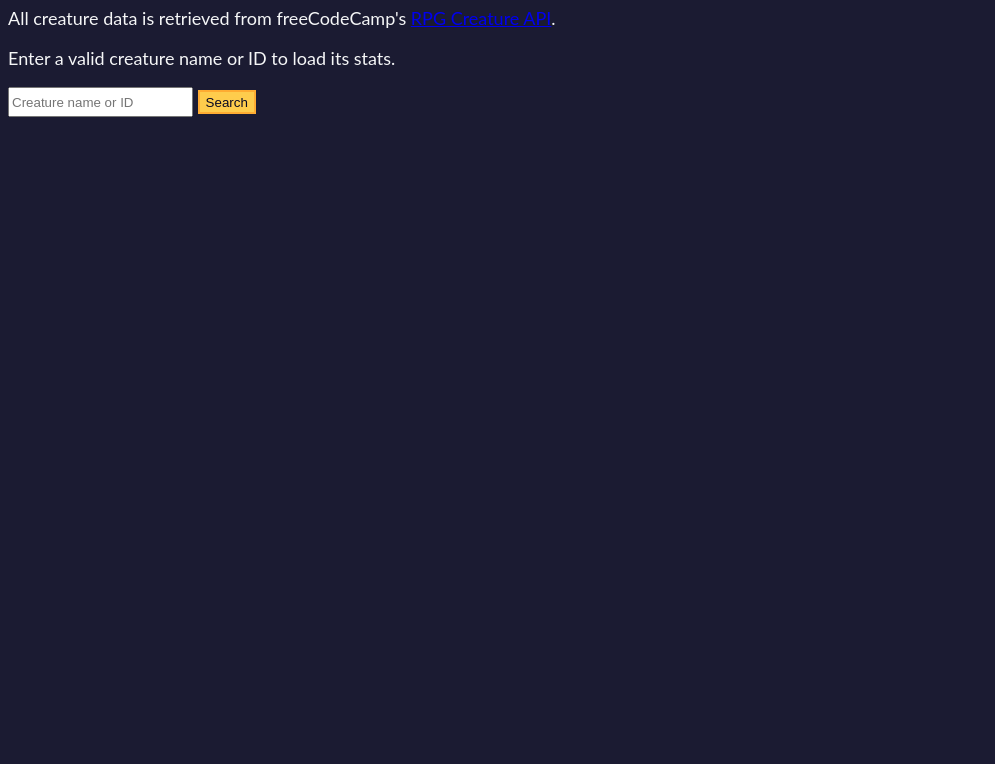
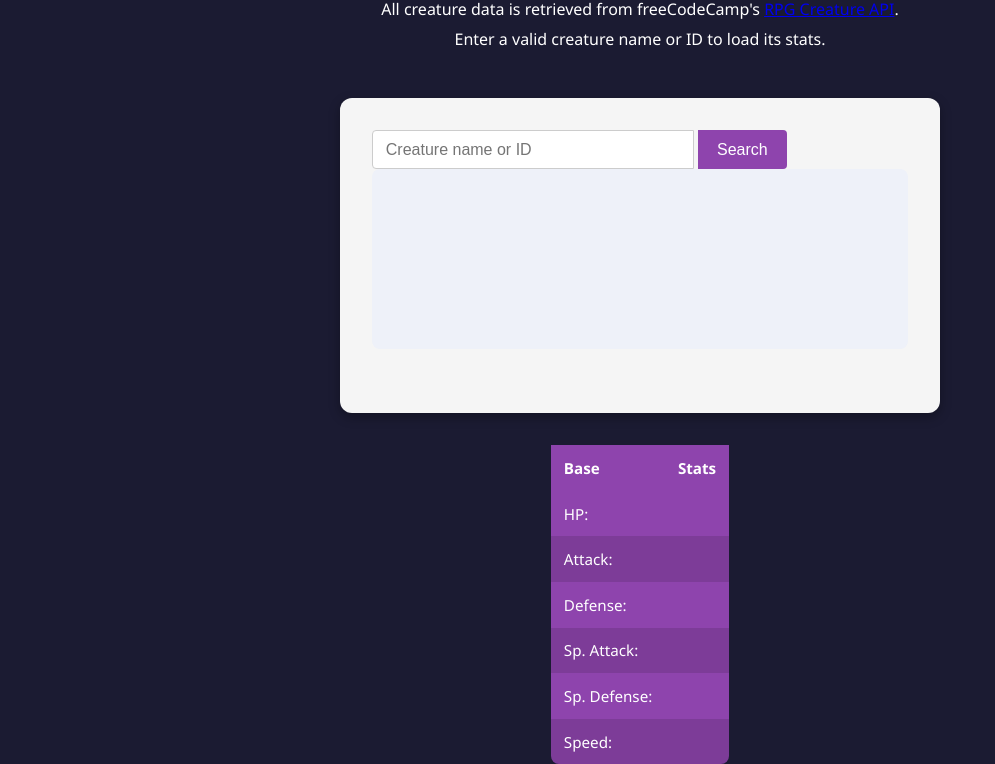
Before and after one commit to sadykovIsmail/Java-script, a plain HTML site: page 40th project. RPG Creature Search App/index.html in a window 1280 px wide. Shown: the part 77-841 px from the top of the page, without its empty margins (0-995 px from the left). Before the commit the page ends 800 px from the top, so only its background shows below. Drawn offline with Linux system fonts and the light colour scheme; files that its build step writes are made by us from their sources; no server answers.

Commit message:
40th: RPG Creature Search App

```diff
--- a/40th project. RPG Creature Search App/index.html
+++ b/40th project. RPG Creature Search App/index.html
@@ -4,7 +4,7 @@
   <meta charset="UTF-8" />
   <meta name="viewport" content="width=device-width, initial-scale=1.0" />
   <title>RPG Creature Search App</title>
-  <link rel="stylesheet" href="styles.css" />
+  <link rel="stylesheet" href="style.css" />
 </head>
 <body>
   <header>
@@ -29,7 +29,43 @@
       <span id="speed" class="stat"></span>
     </div>
   </main>
-  <!-- Link to external script file -->
+  <div class="table-wrapper">
+    <table class="stats-table">
+      <thead>
+        <tr>
+          <th>Base</th>
+          <th>Stats</th>
+        </tr>
+      </thead>
+      <tbody>
+        <tr>
+          <td>HP:</td>
+          <td id="hp" class="stat"></td>
+        </tr>
+        <tr>
+          <td>Attack:</td>
+          <td id="attack" class="stat"></td>
+        </tr>
+        <tr>
+          <td>Defense:</td>
+          <td id="defense" class="stat"></td>
+        </tr>
+        <tr>
+          <td>Sp. Attack:</td>
+          <td id="special-attack" class="stat"></td>
+        </tr>
+        <tr>
+          <td>Sp. Defense:</td>
+          <td id="special-defense" class="stat"></td>
+        </tr>
+        <tr>
+          <td>Speed:</td>
+          <td id="speed" class="stat"></td>
+        </tr>
+      </tbody>
+    </table>
+  </div>
+
   <script src="script.js"></script>
 </body>
 </html>
--- a/40th project. RPG Creature Search App/script.js
+++ b/40th project. RPG Creature Search App/script.js
@@ -1,12 +1,11 @@
-// Define API endpoints
+
 const LIST_API_URL = "https://rpg-creature-api.freecodecamp.rocks/api/creatures";
 const CREATURE_API_URL = "https://rpg-creature-api.freecodecamp.rocks/api/creature/";
 
-// Get references to input, button, and all stat display elements
 const searchInput = document.getElementById("search-input");
 const searchButton = document.getElementById("search-button");
 const statElements = document.querySelectorAll(".stat");
-const statMap = {};  // will map element IDs to the actual DOM elements
+const statMap = {};
 
 statElements.forEach(span => {
   if (span.id) {
@@ -14,7 +13,6 @@ statElements.forEach(span => {
   }
 });
 
-// Utility: fetch JSON data from a given URL (with basic error handling)
 async function fetchData(url) {
   try {
     const res = await fetch(url);
@@ -26,70 +24,58 @@ async function fetchData(url) {
   }
 }
 
-// Utility: clear all displayed creature info (reset spans)
-// Ensures #types element is emptied and others have no leftover text:contentReference[oaicite:4]{index=4}
 function clearDisplay() {
   Object.entries(statMap).forEach(([id, elem]) => {
     if (id === "types") {
-      elem.innerHTML = "";    // remove any child elements in #types
+      elem.innerHTML = "";
     } else {
-      elem.textContent = "";  // clear text for all other stats
+      elem.textContent = "";
     }
   });
 }
 
-// Fetch the full creature list once, then enable search functionality
 let creaturesList = [];
 window.addEventListener("DOMContentLoaded", async () => {
   const data = await fetchData(LIST_API_URL);
   if (data) {
     creaturesList = data;
   }
-  // Attach click handler after list is loaded
   searchButton.addEventListener("click", onSearch);
 });
 
-// Search handler: find creature by name or ID and display its info
 async function onSearch() {
   const query = searchInput.value.trim();
   if (query === "") {
-    // If input is empty, just clear any existing display and do nothing
     clearDisplay();
     return;
   }
-  // Try to match query with a creature by name (case-insensitive) or by numeric ID
   const creature = creaturesList.find(creat =>
     creat.name.toLowerCase() === query.toLowerCase() || String(creat.id) === query
   );
-  clearDisplay();  // Clear previous results regardless of outcome
+  clearDisplay();
   if (!creature) {
     alert("Creature not found");
   } else {
-    // Fetch detailed data for the found creature
     const info = await fetchData(CREATURE_API_URL + creature.id);
     if (!info) {
       alert("Creature not found");
     } else {
-      // Update text content of each field with the creature’s info
       statMap["creature-name"].textContent = info.name.toUpperCase();
       statMap["creature-id"].textContent = `#${info.id}`;
       statMap["weight"].textContent = `Weight: ${info.weight}`;
       statMap["height"].textContent = `Height: ${info.height}`;
-      // Populate types – add each type as a separate element (e.g., as a div or span)
       info.types.forEach(typeObj => {
         const typeName = typeObj.name.toUpperCase();
         statMap["types"].innerHTML += `<span>${typeName}</span>`;
       });
-      // Populate stats – each stat’s name corresponds to an element ID:contentReference[oaicite:5]{index=5}
       info.stats.forEach(statObj => {
-        const statName = statObj.name;           // e.g., "hp", "attack", "defense", etc.
-        const statValue = statObj.base_stat;     // the numeric value of the stat
+        const statName = statObj.name;
+        const statValue = statObj.base_stat;
         if (statMap[statName]) {
           statMap[statName].textContent = statValue;
         }
       });
     }
   }
-  // Optionally, clear the search input for convenience
   searchInput.value = "";
 }
--- /dev/null
+++ b/40th project. RPG Creature Search App/style.css
@@ -0,0 +1,153 @@
+
+* {
+  box-sizing: border-box;
+  margin: 0;
+  padding: 0;
+}
+html {
+  font-size: 16px;
+}
+body {
+  font-family: 'Segoe UI', Roboto, Helvetica, Arial, sans-serif;
+  background-color: #1b1b32; /* dark navy */
+  color: #333;
+  min-height: 100vh;
+  display: flex;
+  flex-direction: column;
+  align-items: center;
+}
+
+header {
+  width: 100%;
+  background-color: #1b1b32;
+  padding: 1rem 0;
+  text-align: center;
+  position: relative;
+}
+header img.fcc-logo {
+  height: 2.5rem;
+}
+header h1 {
+  color: #fff;
+  font-size: 2rem;
+  margin-top: 0.5rem;
+  font-weight: bold;
+}
+header p {
+  color: #fff;
+  font-size: medium;
+  margin-top: 0.5rem;
+
+}
+
+main {
+  width: 90%;
+  max-width: 600px;
+  background-color: #f5f5f5;
+  margin: 2rem 0;
+  border-radius: 12px;
+  box-shadow: 0 4px 12px rgba(0,0,0,0.3);
+  padding: 2rem;
+}
+
+#search-input {
+  width: 60%;
+  padding: 0.6rem 0.8rem;
+  font-size: 1rem;
+  border: 1px solid #ccc;
+  border-radius: 4px 0 0 4px;
+  outline: none;
+}
+
+#search-button {
+  padding: 0.65rem 1.2rem;
+  font-size: 1rem;
+  border: none;
+  background-color: #8e44ad;
+  color: white;
+  cursor: pointer;
+  border-radius: 0 4px 4px 0;
+  transition: background-color 0.2s ease;
+}
+
+#search-button:hover {
+  background-color: #a55eea;
+}
+
+form {
+  display: flex;
+  justify-content: center;
+  align-items: center;
+  margin-bottom: 2rem;
+}
+
+form label {
+  margin-right: 1rem;
+  font-weight: 500;
+}
+
+#creature-stats {
+  background-color: #eef1f9;
+  height: 180px;
+  border-radius: 8px;
+  margin-bottom: 2rem;
+}
+
+.stats-table {
+  width: 100%;
+  border-collapse: collapse;
+  font-size: 0.95rem;
+}
+
+.stats-table th,
+.stats-table td {
+  padding: 0.8rem;
+  text-align: left;
+}
+
+.stats-table th {
+  background-color: #8e44ad;
+  color: #fff;
+}
+
+.stats-table td {
+  background-color: #8e44ad;
+  color: #fff;
+}
+
+.stats-table thead th:first-child {
+  border-radius: 0 0 0 0;
+}
+.stats-table thead th:last-child {
+  border-radius: 0 0 0 0;
+}
+
+.stats-table tr:last-child td:first-child {
+  border-radius: 0 0 0 8px;
+}
+.stats-table tr:last-child td:last-child {
+  border-radius: 0 0 8px 0;
+}
+
+.stats-table tr:nth-child(even) td {
+  background-color: #7d3c98;
+}
+
+.table-wrapper {
+  overflow-x: auto;
+}
+
+@media (max-width: 480px) {
+  #search-input {
+    width: 100%;
+    border-radius: 4px;
+    margin-bottom: 0.5rem;
+  }
+  #search-button {
+    width: 100%;
+    border-radius: 4px;
+  }
+  form {
+    flex-direction: column;
+  }
+}
```
